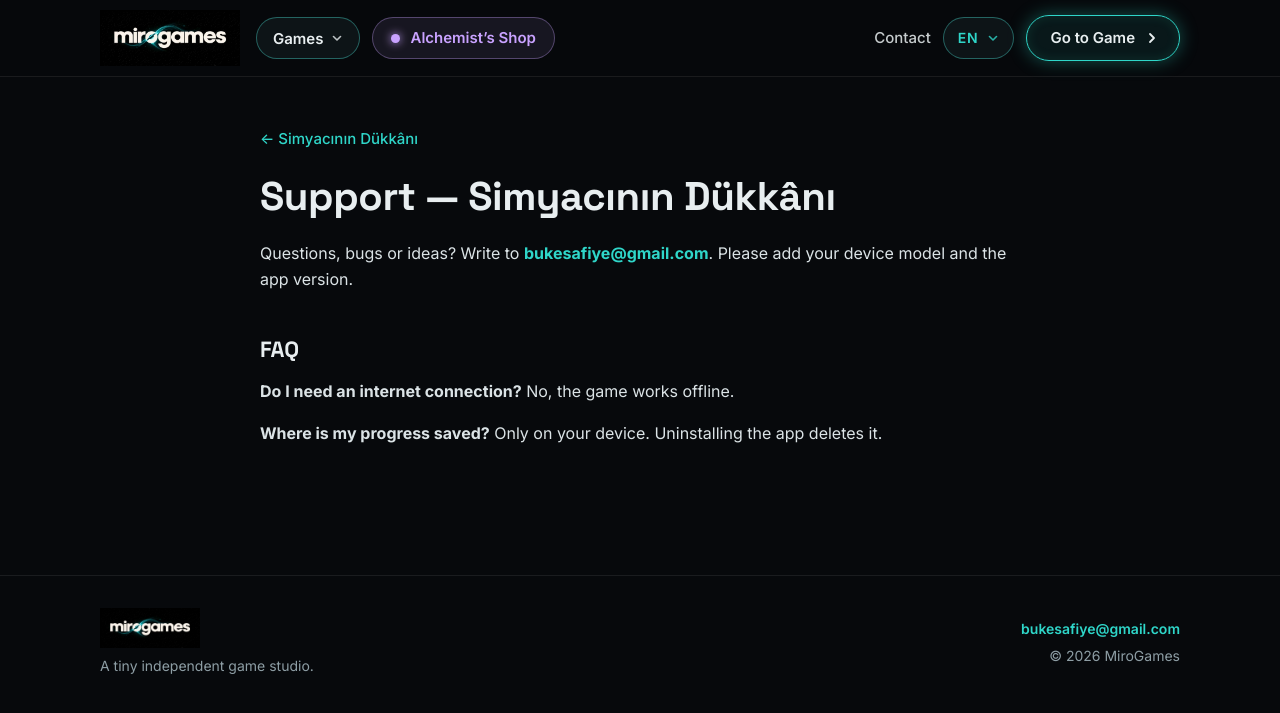
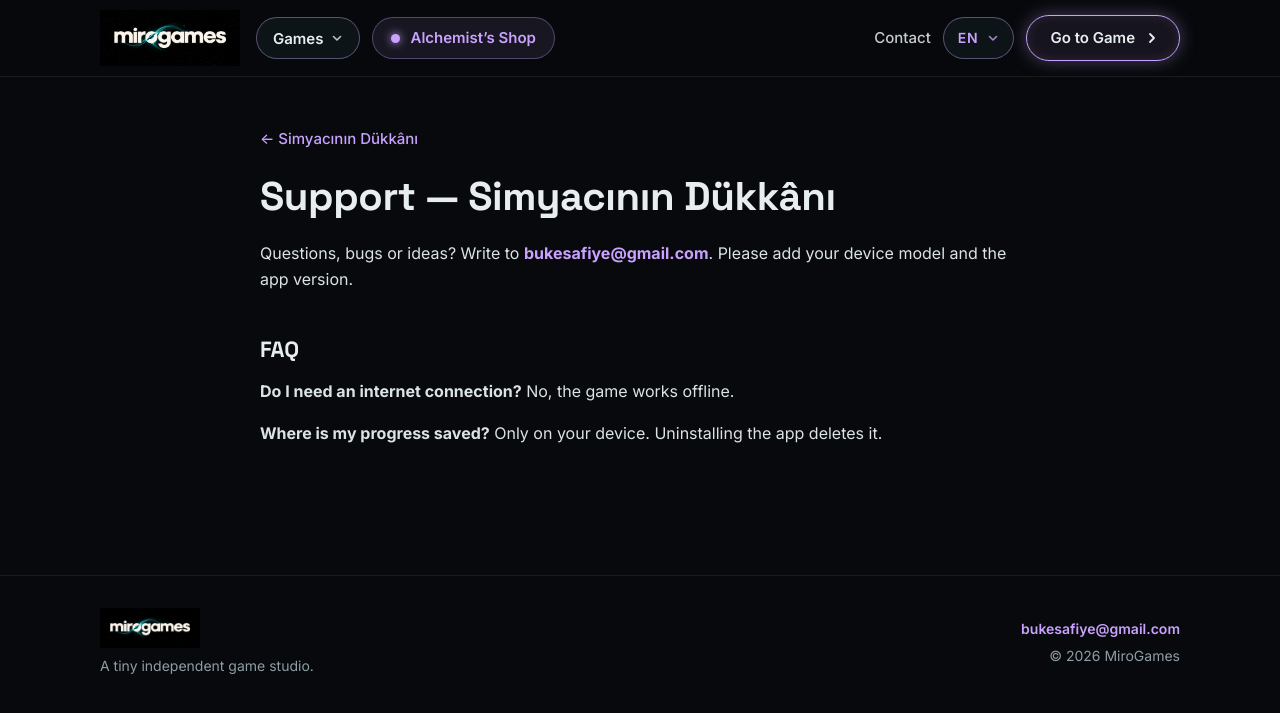
Before and after one commit to bukesafiye/bukesafiye.github.io, a Jekyll site: the page built from Store/alchemyshop/support.md, in a window 1280 px wide. Shown: the top 713 px of the page. Built offline with Jekyll 4.4.1, drawn with Linux system fonts in a browser that asks for light colours; our own code applies the rules of GitHub Pages for plain Markdown files.

Commit message:
Alchemist's Shop pages use the game's violet theme instead of the studio teal
Co-Authored-By: Claude Opus 5.5 <noreply@anthropic.com>

```diff
--- a/Store/alchemyshop/index.html
+++ b/Store/alchemyshop/index.html
@@ -1,7 +1,7 @@
 ---
 layout: default
 full: true
-theme: studio
+theme: alchemyshop
 title: Simyacının Dükkânı
 description: Müşterilerin siparişlerini hazırla, iksirleri üret, bahçeni büyüt ve pazarda ticaret yap.
 icon: /assets/img/alchemyshop-icon.png
--- a/Store/alchemyshop/support.md
+++ b/Store/alchemyshop/support.md
@@ -1,6 +1,6 @@
 ---
 title: Simyacının Dükkânı — Support
-theme: studio
+theme: alchemyshop
 icon: /assets/img/alchemyshop-icon.png
 back: /Store/alchemyshop/
 back_tr: Simyacının Dükkânı
--- a/_data/games.yml
+++ b/_data/games.yml
@@ -57,6 +57,7 @@
     - { tr: "Reklamsız", en: "No ads" }
   color: "#c9a2ff"
   glow: "rgba(201, 162, 255, .3)"
+  theme: { glow: "rgba(150, 100, 230, .28)" }
   icon: /assets/img/alchemyshop-potion.png
   logo: { tr: /assets/img/alchemyshop-logo.webp, en: /assets/img/alchemyshop-logo-en.webp }
 
```
Also changed, not shown: Store/alchemyshop/privacy.md (+1 -1 lines).
